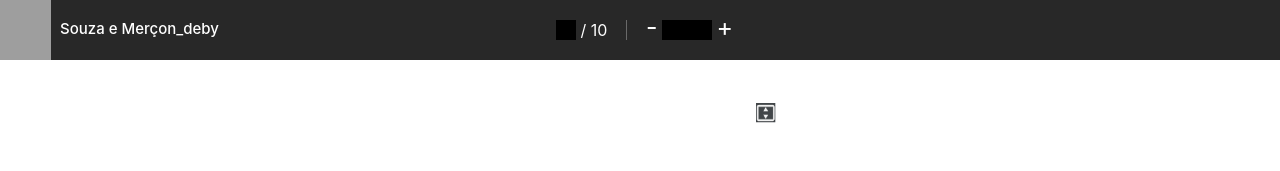
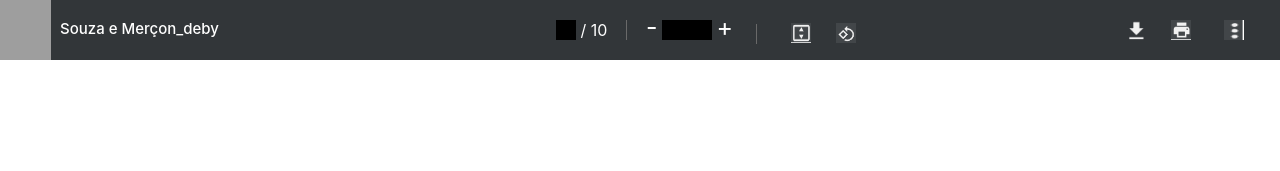
Before and after one commit to senacrs-emti/2023-1M-conexoes-G5, a plain HTML site: page artigo/index.html in a window 1280 px wide. Drawn offline with nearby package versions, Linux system fonts and the light colour scheme; grey boxes are pictures that could not be loaded.

Commit message:
header
finalizando

```diff
--- a/artigo/index.html
+++ b/artigo/index.html
@@ -32,11 +32,21 @@
           <span class="menos">+</span>
         </div>
 
+        <div id="linha2"></div>
+
         <div>
-          <img src="./img/icone11.png" alt="" id="primeiroicone">
+          <img src="./img/icone111.png" alt="" id="primeiroicone">
+          <img src="./img/icone2.png" alt="" id="segundoicone">
         </div>
+
       </div>
-      <div id="coluna3"></div>
+      <div id="coluna3">
+        <img src="./img/icone3.png" alt="" id="terceiroicone">
+        <img src="./img/icone4.png" alt="" id="quartoicone">
+        <img src="./img/icone5.png" alt="" id="quintoicone">
+      </div>
+
+
 
     </header>
 
--- a/artigo/style.css
+++ b/artigo/style.css
@@ -1,13 +1,13 @@
 header{
     width: 100%;
     height: 60px;
-    background-color: rgb(40, 40, 40);
+    background-color: rgb(50, 54, 57);
     display: block;
 }
 header #coluna1{
    width: 20%;
    height: 60px;
-   background-color: rgb(40, 40, 40);
+   background-color: rgb(50, 54, 57);
    display: block;
    float: left;
 }
@@ -18,14 +18,14 @@ header #coluna1 #barras{
 header #coluna3{
     width: 12%;
     height: 60px;
-    background-color: rgb(40, 40, 40);
+    background-color: rgb(50, 54, 57);
     display: block;
     float: right;
 }
 header #coluna2{
     width: 68%;
     height: 60px;
-    background-color: rgb(40, 40, 40);
+    background-color: rgb(50, 54, 57);
     display: block;
     float: left;
 }
@@ -75,6 +75,40 @@ header #coluna2{
 #primeiroicone{
     width: 20px;
     height: 20px;
+    margin-left: 535px;
+    position: relative;
+    bottom: 100px;
+
+}
+#linha2{
+    width: 1px;
+    height: 20px;
+    background-color: dimgrey;
     margin-left: 500px;
     position: relative;
+    bottom: 76px;
 }
+#segundoicone{
+    width: 20px;
+    height: 20px;
+    margin-left: 580px;
+    position: relative;
+    bottom: 124px;
+}
+#terceiroicone{
+   width: 20px;
+   height: 20px;
+   margin-top: 20px;
+}
+#quartoicone{
+    width: 20px;
+    height: 20px;
+    margin-left: 20px;
+    margin-top: 20px;
+}
+#quintoicone{
+    width: 20px;
+    height: 20px;
+    margin-left: 29px;
+    margin-top: 20px;
+}
```
Also changed, not shown: artigo/img/icone111.png (added), artigo/img/icone2.png (added), artigo/img/icone3.png (added), artigo/img/icone4.png (added), artigo/img/icone5.png (added).
